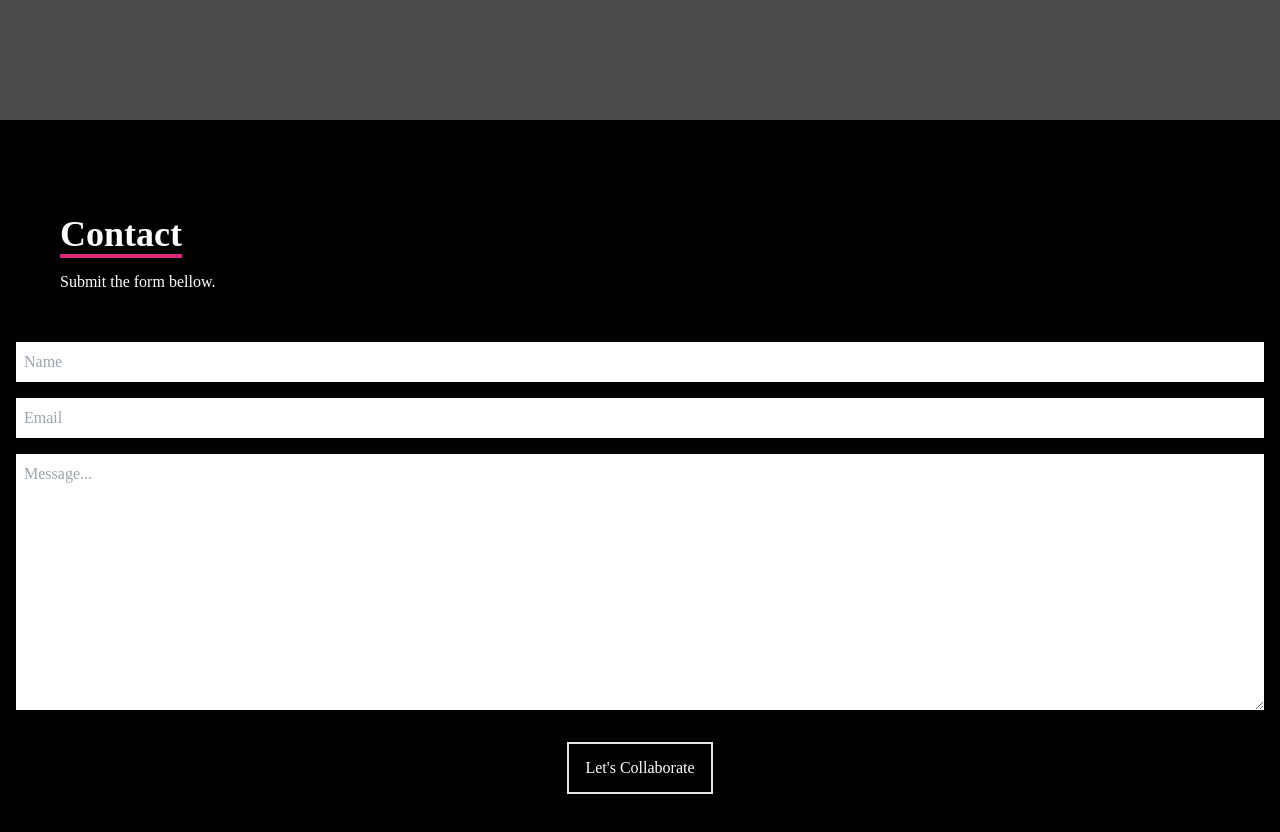
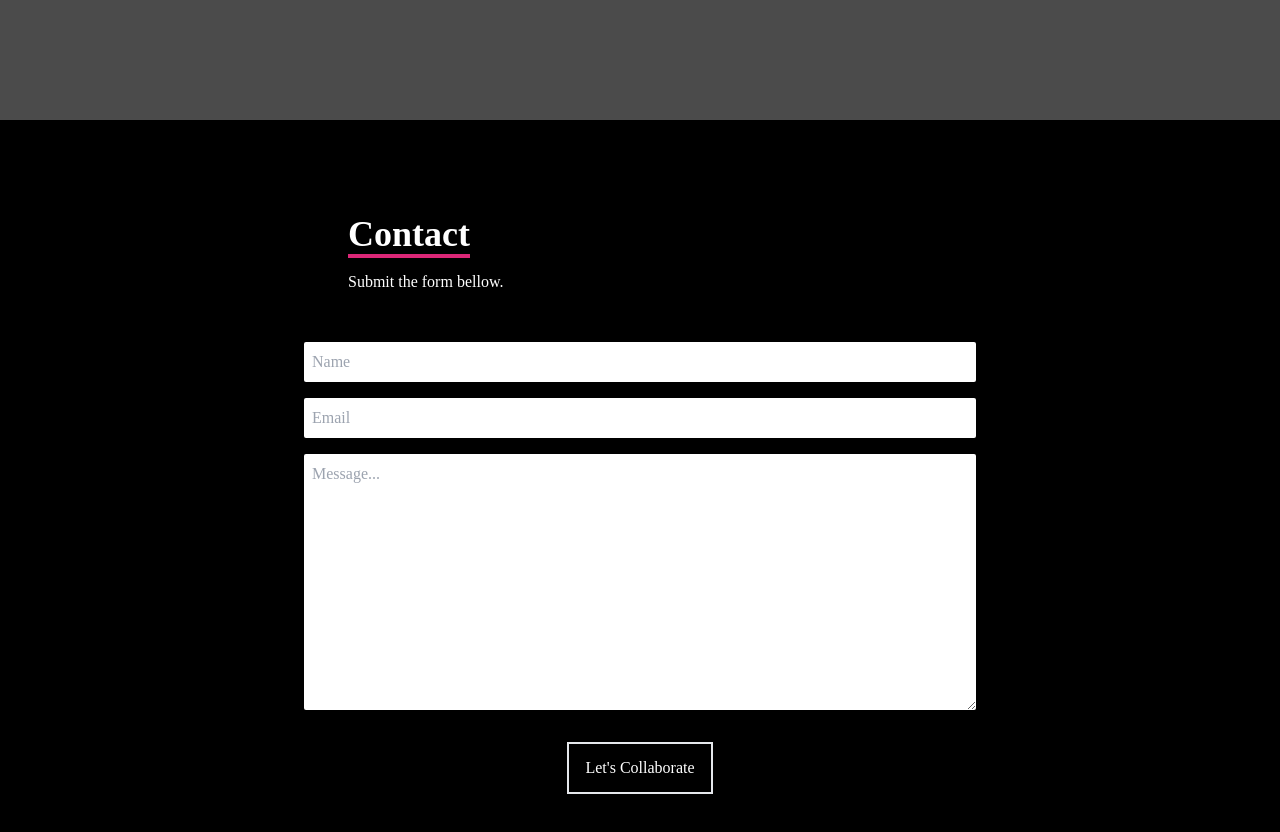
Before and after one commit to Levik931/Portfolio, a React (Create React App) app: page / in a window 1280 px wide. Shown: the part 3080-3912 px from the top of the page. Built offline with nearby package versions, Linux system fonts and the light colour scheme.

Commit message:
contact css

```diff
--- a/src/components/Contact.jsx
+++ b/src/components/Contact.jsx
@@ -4,12 +4,12 @@ export const Contact = () => {
   return (
     <div
       name="contact"
-      className="w-full h-screen bg-[#000000] flex justify-center items-center p-4"
+      className="w-full h-screen bg-[#000000] flex justify-center items-center p-7 md:p-20"
     >
       <form
         method="POST"
         action="https://getform.io/f/be4bba7d-8a02-4475-bafd-c0c6d0a89263"
-        className="flex flex-col max-w[600px] w-full"
+        className="flex flex-col max-w[500px] w-full md:w-3/5"
         required
       >
         <div className="pb-8 px-11">
@@ -18,22 +18,23 @@ export const Contact = () => {
           </p>
           <p className="text-white py-4">Submit the form bellow.</p>
         </div>
+
         <input
-          className="bg-[#ffffff] p-2"
+          className="bg-[#ffffff] p-2 rounded-sm"
           type="text"
           placeholder="Name"
           name="name"
           required
         />
         <input
-          className="my-4 p-2 bg-[#ffffff]"
+          className="my-4 p-2 bg-[#ffffff] rounded-sm"
           type="email"
           placeholder="Email"
           name="email"
           required
         />
         <textarea
-          className="bg-[#ffffff] p-2"
+          className="bg-[#ffffff] p-2 rounded-sm"
           name="message"
           rows="10"
           placeholder="Message..."
```
